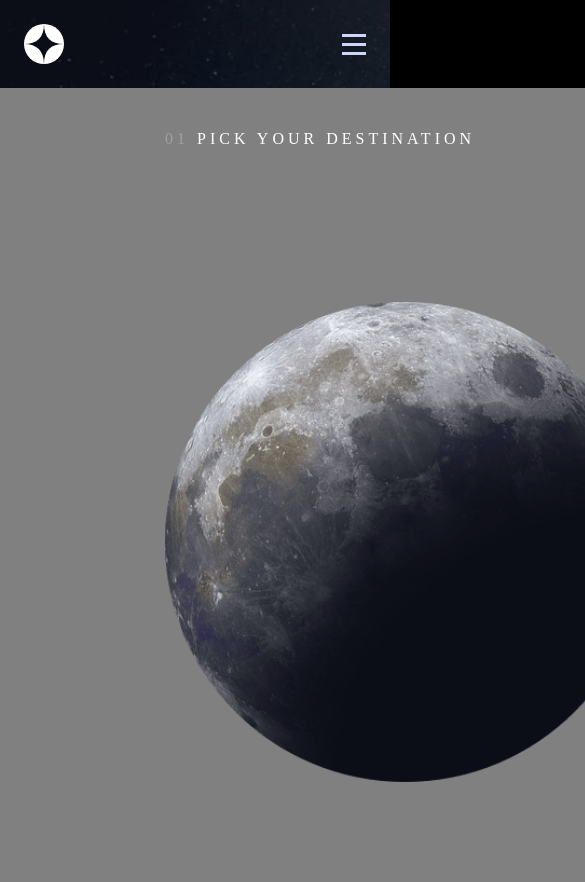
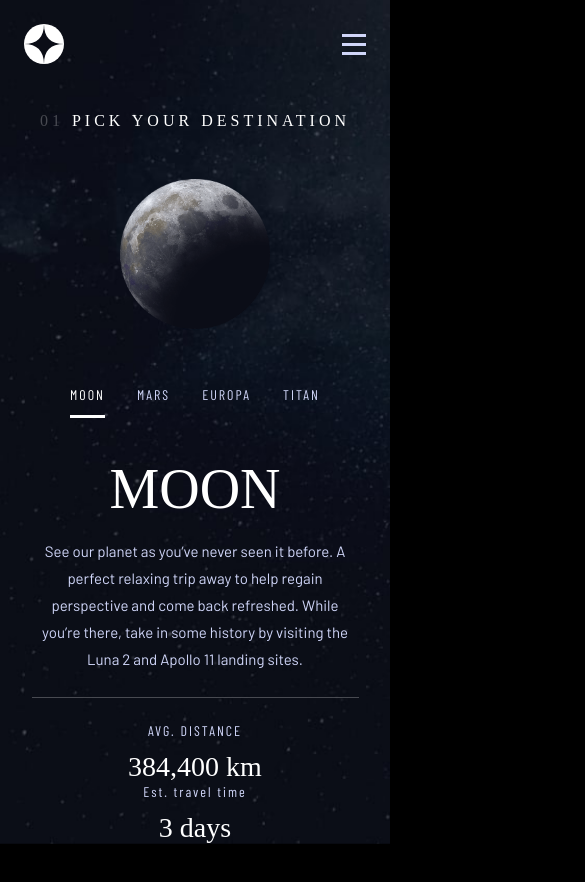
Before and after one commit to Marco-Ray/space-tourism, a Vue app: page /destination in a window 390 px wide. Shown: the top 882 px of the page, 585 px wide, since content can reach past the window. After the commit the page ends 844 px from the top, so only its background shows below. Built offline with nearby package versions, Linux system fonts and the light colour scheme; a web font is replaced by a local one.

Commit message:
crew init

```diff
--- a/src/components/DestinationTab.vue
+++ b/src/components/DestinationTab.vue
@@ -15,11 +15,14 @@
 </template>
 
 <script setup>
-import { ref, computed } from "vue";
+import { ref, computed, onMounted } from "vue";
 // eslint-disable-next-line no-undef
 const props = defineProps({
   tabList: Array,
 });
+
+// eslint-disable-next-line no-undef
+const emits = defineEmits(["selectedPlanet"]);
 
 const activeTab = ref(props.tabList[0]);
 const activeTabList = computed(() => {
@@ -28,6 +31,7 @@ const activeTabList = computed(() => {
 
 function toggleTab(index) {
   activeTab.value = props.tabList[index];
+  emits("selectedPlanet", activeTab.value);
   Array.from(document.getElementsByClassName("tab-item")).forEach((element) =>
     element.classList.remove("tab-active")
   );
@@ -35,22 +39,28 @@ function toggleTab(index) {
     .querySelector(`.tab-item:nth-child(${index + 1})`)
     .classList.add("tab-active");
 }
+
+onMounted(() => {
+  toggleTab(0);
+});
 </script>
 
 <style lang="scss" scoped>
 .tabs {
   display: flex;
   gap: 32px;
+  margin-bottom: 40px;
 }
 
 .tab-item {
   cursor: pointer;
   height: 29px;
   border-bottom: 3px solid transparent;
-  color: $white;
+  color: $light-blue;
 }
 
 .tab-active {
+  color: $white;
   border-bottom: 3px solid $white;
 }
 </style>
--- a/src/style/index.scss
+++ b/src/style/index.scss
@@ -37,7 +37,7 @@ a {
     position: relative;
     .content {
       // position: absolute;
-      background-color: grey;
+      // background-color: grey;
       display: flex;
       width: 100%;
       height: 100%;
@@ -76,7 +76,6 @@ a {
 .heading-M {
   font-family: "Bellefair", serif;
   font-size: 56px;
-  line-height: 64.2%;
   letter-spacing: 0px;
   font-weight: 400;
   font-style: normal;
@@ -85,7 +84,6 @@ a {
 .heading-S {
   font-family: "Bellefair", serif;
   font-size: 32px;
-  line-height: 36.7%;
   letter-spacing: 0px;
   font-weight: 400;
   font-style: normal;
@@ -94,7 +92,6 @@ a {
 .heading-XS {
   font-family: "Bellefair", serif;
   font-size: 28px;
-  line-height: 33.6%;
   letter-spacing: 4px;
   font-weight: 400;
   font-style: normal;
@@ -103,7 +100,6 @@ a {
 .subheading-L {
   font-family: "Bellefair", serif;
   font-size: 28px;
-  line-height: 32.1%;
   letter-spacing: 0px;
   font-weight: 400;
   font-style: normal;
@@ -112,7 +108,6 @@ a {
 .subheading-S {
   font-family: "Barlow Condensed", sans-serif;
   font-size: 14px;
-  line-height: 16.8%;
   letter-spacing: 2px;
   font-weight: 400;
   font-style: normal;
@@ -121,7 +116,6 @@ a {
 .nav-text {
   font-family: "Barlow Condensed", sans-serif;
   font-size: 16px;
-  line-height: 19.2%;
   letter-spacing: 2px;
   font-weight: 400;
   font-style: normal;
--- a/src/style/mixin.scss
+++ b/src/style/mixin.scss
@@ -1,6 +1,7 @@
 $breakpoints: (
   "phone": 750px,
   "tablet": 850px,
+  "tabletPro": 1200px,
   "desktop": 1440px,
 );
 
--- a/src/views/CrewView.vue
+++ b/src/views/CrewView.vue
@@ -1,19 +1,17 @@
 <template>
-  <div id="crew" class="view">Crew</div>
+  <div id="crew" class="view">
+    <div class="content__container crew__container">
+      <div class="content crew__content"></div>
+    </div>
+  </div>
 </template>
 <style lang="scss" scoped>
 #crew {
   background-image: url("@/assets/crew/background-crew-desktop.jpg");
-}
-
-@media screen and (max-width: 850px) {
-  #crew {
+  @include respondTo("tablet") {
     background-image: url("@/assets/crew/background-crew-tablet.jpg");
   }
-}
-
-@media screen and (max-width: 750px) {
-  #crew {
+  @include respondTo("phone") {
     background-image: url("@/assets/crew/background-crew-mobile.jpg");
   }
 }
--- a/src/views/DestinationView.vue
+++ b/src/views/DestinationView.vue
@@ -10,12 +10,16 @@
             style="display: flex; justify-content: center; align-items: center"
           >
             <div class="planet__image">
-              <img :src="MOON" alt="" />
+              <img :src="planetImage" alt="" />
             </div>
           </div>
-          <destination-tab :tabList="tabList" class="tab__container">
+          <destination-tab
+            :tabList="tabList"
+            class="tab__container"
+            @selectedPlanet="selectedPlanet"
+          >
             <template #MOON>
-              <div class="heading-L">MOON</div>
+              <div class="heading-L planet-name">MOON</div>
               <div class="body">
                 See our planet as you’ve never seen it before. A perfect
                 relaxing trip away to help regain perspective and come back
@@ -23,25 +27,75 @@
                 the Luna 2 and Apollo 11 landing sites.
               </div>
               <div class="divider"></div>
-              <div style="display: flex;">
-                <div style="display: flex; flex-direction: column;">
+              <div class="info">
+                <div class="info-item">
                   <div class="subheading-S">AVG. DISTANCE</div>
                   <div class="subheading-L">384,400 km</div>
                 </div>
-                <div style="display: flex; flex-direction: column;">
+                <div class="info-item">
                   <div class="subheading-S">Est. travel time</div>
                   <div class="subheading-L">3 days</div>
                 </div>
               </div>
             </template>
             <template #MARS>
-              <div class="heading-L">MARS</div>
+              <div class="heading-L planet-name">MARS</div>
+              <div class="body">
+                Don’t forget to pack your hiking boots. You’ll need them to
+                tackle Olympus Mons, the tallest planetary mountain in our solar
+                system. It’s two and a half times the size of Everest!
+              </div>
+              <div class="divider"></div>
+              <div class="info">
+                <div class="info-item">
+                  <div class="subheading-S">AVG. DISTANCE</div>
+                  <div class="subheading-L">225 MIL. km</div>
+                </div>
+                <div class="info-item">
+                  <div class="subheading-S">Est. travel time</div>
+                  <div class="subheading-L">9 months</div>
+                </div>
+              </div>
             </template>
             <template #EUROPA>
-              <div class="heading-L">EUROPA</div>
+              <div class="heading-L planet-name">EUROPA</div>
+              <div class="body">
+                The smallest of the four Galilean moons orbiting Jupiter, Europa
+                is a winter lover’s dream. With an icy surface, it’s perfect for
+                a bit of ice skating, curling, hockey, or simple relaxation in
+                your snug wintery cabin.
+              </div>
+              <div class="divider"></div>
+              <div class="info">
+                <div class="info-item">
+                  <div class="subheading-S">AVG. DISTANCE</div>
+                  <div class="subheading-L">628 MIL. km</div>
+                </div>
+                <div class="info-item">
+                  <div class="subheading-S">Est. travel time</div>
+                  <div class="subheading-L">3 years</div>
+                </div>
+              </div>
             </template>
             <template #TITAN>
-              <div class="heading-L">TITAN</div>
+              <div class="heading-L planet-name">TITAN</div>
+              <div class="body">
+                The only moon known to have a dense atmosphere other than Earth,
+                Titan is a home away from home (just a few hundred degrees
+                colder!). As a bonus, you get striking views of the Rings of
+                Saturn.
+              </div>
+              <div class="divider"></div>
+              <div class="info">
+                <div class="info-item">
+                  <div class="subheading-S">AVG. DISTANCE</div>
+                  <div class="subheading-L">1.6 BIL. km</div>
+                </div>
+                <div class="info-item">
+                  <div class="subheading-S">Est. travel time</div>
+                  <div class="subheading-L">7 years</div>
+                </div>
+              </div>
             </template>
           </destination-tab>
         </div>
@@ -51,10 +105,25 @@
 </template>
 
 <script setup>
+import { ref } from "vue";
 import DestinationTab from "@/components/DestinationTab.vue";
 import MOON from "@/assets/destination/image-moon.png";
+import MARS from "@/assets/destination/image-mars.png";
+import EUROPA from "@/assets/destination/image-europa.png";
+import TITAN from "@/assets/destination/image-titan.png";
 
 const tabList = ["MOON", "MARS", "EUROPA", "TITAN"];
+const imageMap = {
+  MOON: MOON,
+  MARS: MARS,
+  EUROPA: EUROPA,
+  TITAN: TITAN,
+};
+const planetImage = ref(tabList[0]);
+
+function selectedPlanet(planetName) {
+  planetImage.value = imageMap[planetName];
+}
 </script>
 
 <style lang="scss" scoped>
@@ -72,35 +141,124 @@ const tabList = ["MOON", "MARS", "EUROPA", "TITAN"];
   .destination__content {
     flex-direction: column;
     align-items: start;
-    max-width: 1110px;
+    max-width: calc(100% - calc(64px * 2 + 48px) * 2);
     max-height: 792px;
-    // width: calc(100% - 165px * 2);
-    // height: calc(100% - 48px * 2);
-    padding: 48px 165px;
+    margin: auto calc(64px * 2 + 48px) !important;
+    padding-top: 48px;
+    height: calc(100% - 48px) !important;
     gap: 24px;
+    @include respondTo("tabletPro") {
+      max-width: calc(100% - 40px * 2);
+      max-height: fit-content;
+      margin: auto 40px !important;
+      padding-top: 40px;
+      height: calc(100% - 40px) !important;
+    }
+    @include respondTo("tablet") {
+      max-width: 688px;
+      max-height: 848px;
+      margin: auto auto !important;
+    }
+    @include respondTo("phone") {
+      max-width: 327px;
+      max-height: 744px;
+      margin: auto auto !important;
+      padding-top: 24px;
+      height: calc(100% - 24px) !important;
+    }
   }
 }
 
 .slogan {
   height: 34px;
+  @include respondTo("tabletPro") {
+    height: 24px;
+  }
+  @include respondTo("phone") {
+    width: 100%;
+    height: 19px;
+    text-align: center;
+  }
 }
 
 .planet__container {
   width: 100%;
   height: 100%;
   display: grid;
-  grid-template-columns: minmax(max-content, 480px) 1fr;
+  grid-template-columns: repeat(2, 1fr);
   gap: 32px;
+  overflow-y: auto;
   .planet__image {
     width: 100%;
     max-width: 480px;
     height: 100%;
     overflow: hidden;
   }
-}
-
-.divider {
-  background-color: rgba($white, 25%);
-  height: 1px;
+  .tab__container {
+    max-width: 480px;
+    min-height: 400px;
+    margin: auto 47px;
+    .planet-name {
+      margin-bottom: 16px;
+    }
+    .body {
+      min-height: 130px;
+      color: $light-blue;
+    }
+    .divider {
+      width: 100%;
+      margin: 40px 0;
+      background-color: rgba($white, 25%);
+      height: 1px;
+    }
+    .info {
+      display: flex;
+      width: 100%;
+      .info-item {
+        .subheading-S {
+          color: $light-blue;
+        }
+        width: 100%;
+        display: flex;
+        flex-direction: column;
+        gap: 12px;
+      }
+    }
+  }
+  @include respondTo("tabletPro") {
+    grid-template-columns: auto;
+    grid-template-rows: repeat(2, 1fr);
+    .planet__image {
+      max-width: 400px;
+    }
+    .tab__container {
+      display: flex;
+      flex-direction: column;
+      align-items: center;
+      max-width: 600px;
+      margin: auto auto;
+      .body {
+        min-height: 90px;
+      }
+      .divider {
+        margin: 24px 0;
+      }
+      .info {
+        text-align: center;
+      }
+    }
+  }
+  @include respondTo("phone") {
+    grid-template-rows: 200px 1fr;
+    .planet__image {
+      max-width: 150px;
+    }
+    .tab__container {
+      text-align: center;
+      .info {
+        flex-direction: column;
+      }
+    }
+  }
 }
 </style>
--- a/src/views/HomeView.vue
+++ b/src/views/HomeView.vue
@@ -45,6 +45,26 @@
     @include respondTo("phone") {
       max-width: 327px;
       height: 676px;
+      width: calc(100% - 24px * 2) !important;
+      margin: 24px;
+    }
+  }
+  @include respondTo("tabletPro") {
+    justify-content: space-between;
+    .home__content {
+      height: 100%;
+      flex-direction: column;
+      justify-content: space-around;
+      align-items: center;
+      max-width: 688px;
+      max-height: 900px;
+      .hero {
+        text-align: center;
+        gap: 24px;
+      }
+      .explore-btn {
+        transform: translate(0, 0);
+      }
     }
   }
 }
@@ -99,24 +119,4 @@
     right: -44px;
   }
 }
-
-@media screen and (max-width: 1200px) {
-  .home__container {
-    justify-content: space-between;
-    .home__content {
-      height: 100%;
-      flex-direction: column;
-      justify-content: space-around;
-      align-items: center;
-      max-width: 688px;
-      max-height: 900px;
-      .hero {
-        text-align: center;
-      }
-      .explore-btn {
-        transform: translate(0, 0);
-      }
-    }
-  }
-}
 </style>
```
